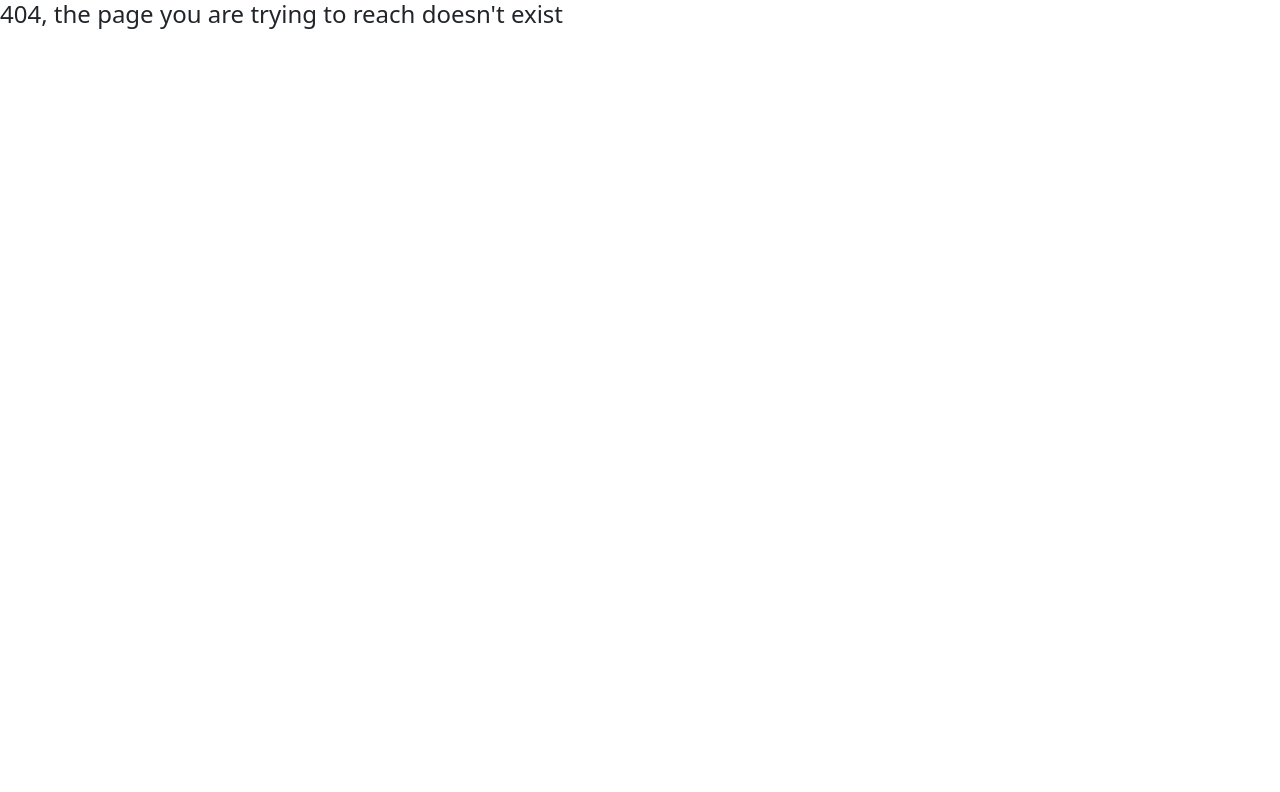
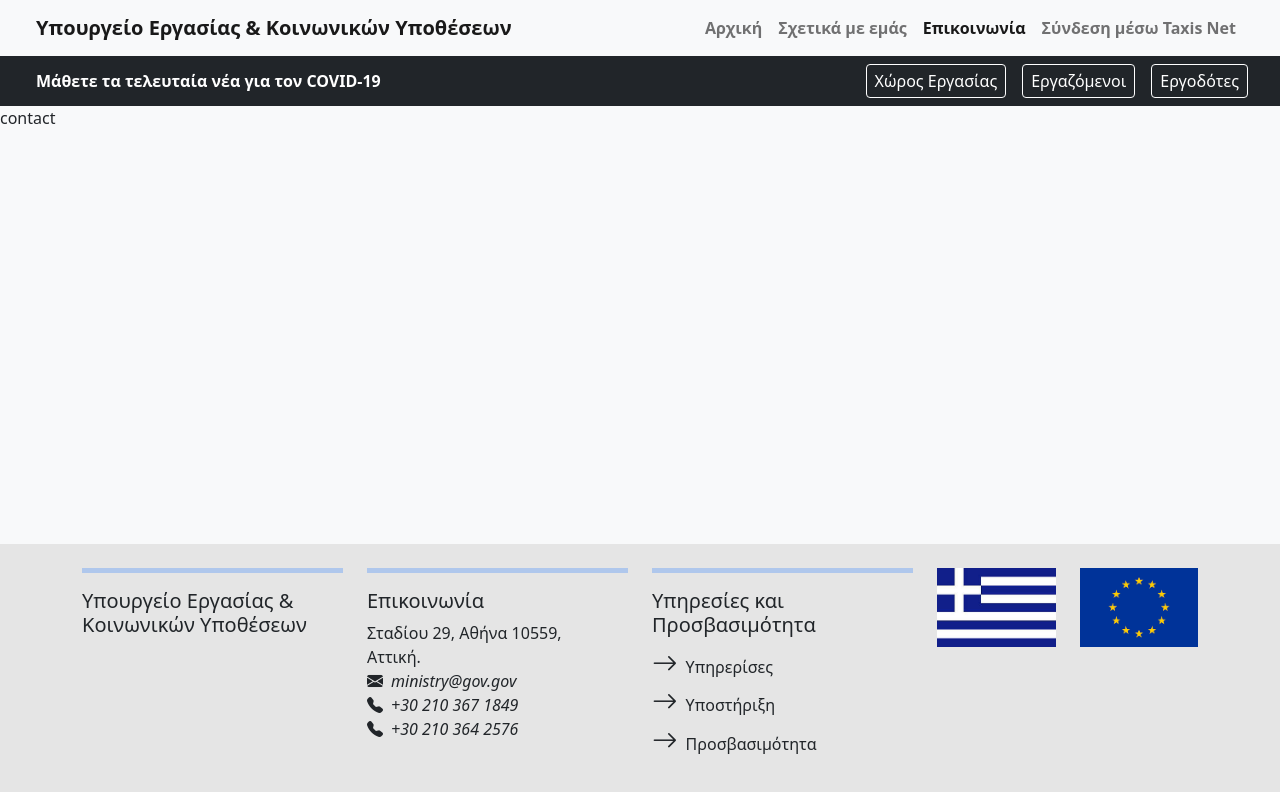
Before and after one commit to FotiadisM/Ministry-of-Labor, a React (Create React App) app in the folder web/: page /contact in a window 1280 px wide. Before the commit this address had no page. Shown: the top 792 px of the page. Built offline with nearby package versions, Linux system fonts and the light colour scheme.

Commit message:
web: minor changes

```diff
--- a/web/src/Components/Homepage/Main/NewsList.tsx
+++ b/web/src/Components/Homepage/Main/NewsList.tsx
@@ -1,12 +1,12 @@
 import React, { useState } from "react";
+import { Modal } from "../../Modal/Modal";
 
 interface NewsItemProps {
   date: string;
   text: string;
-  href: string;
 }
 
-const NewsItem: React.FC<NewsItemProps> = ({ date, text, href }) => {
+const NewsItem: React.FC<NewsItemProps> = ({ date, text }) => {
   return (
     <div className="bg-white py-2 px-3 mb-3 rounded-3 shadow-lg">
       <div>{date}</div>
@@ -24,7 +24,11 @@ const NewsItem: React.FC<NewsItemProps> = ({ date, text, href }) => {
           </p>
         </div>
         <div className="col-auto ms-3 d-flex">
-          <button className="btn btn-primary my-auto">
+          <button
+            className="btn btn-primary my-auto"
+            data-bs-toggle="modal"
+            data-bs-target="#modalPopUp"
+          >
             <i
               className="bi bi-arrow-right-short m-auto"
               style={{ fontSize: "1.5rem" }}
@@ -41,19 +45,16 @@ const news: NewsItemProps[] = [
     date: "28/10/2020",
     text:
       "Lorem ipsum dolor sit amet, consectetur adipiscing elit, sed do eiusmod tempor incididunt ut labore et dolore magna aliqua. Ut enim ad minim veniam, quis nostrud exercitation ullamco laboris nisi ut aliquip ex ea commodo consequat. Duis aute irure dolor in reprehenderit in voluptate velit esse cillum dolore eu fugiat nulla pariatur. Excepteur sint occaecat cupidatat non proident, sunt in culpa qui officia deserunt mollit anim id est laborum.",
-    href: "#",
   },
   {
     date: "28/10/2020",
     text:
       "Lorem ipsum dolor sit amet, consectetur adipiscing elit, sed do eiusmod tempor incididunt ut labore et dolore magna aliqua. Ut enim ad minim veniam, quis nostrud exercitation ullamco laboris nisi ut aliquip ex ea commodo consequat. Duis aute irure dolor in reprehenderit in voluptate velit esse cillum dolore eu fugiat nulla pariatur. Excepteur sint occaecat cupidatat non proident, sunt in culpa qui officia deserunt mollit anim id est laborum.",
-    href: "#",
   },
   {
     date: "28/10/2020",
     text:
       "Lorem ipsum dolor sit amet, consectetur adipiscing elit, sed do eiusmod tempor incididunt ut labore et dolore magna aliqua. Ut enim ad minim veniam, quis nostrud exercitation ullamco laboris nisi ut aliquip ex ea commodo consequat. Duis aute irure dolor in reprehenderit in voluptate velit esse cillum dolore eu fugiat nulla pariatur. Excepteur sint occaecat cupidatat non proident, sunt in culpa qui officia deserunt mollit anim id est laborum.",
-    href: "#",
   },
 ];
 
@@ -80,10 +81,15 @@ export const NewsList: React.FC<NewsListsProps> = ({ title }) => {
         {title}
       </h3>
       <div>
-        <NewsItem date={news[0].date} text={news[0].text} href={news[0].href} />
-        <NewsItem date={news[1].date} text={news[1].text} href={news[1].href} />
-        <NewsItem date={news[2].date} text={news[2].text} href={news[2].href} />
+        <NewsItem date={news[0].date} text={news[0].text} />
+        <NewsItem date={news[1].date} text={news[1].text} />
+        <NewsItem date={news[2].date} text={news[2].text} />
       </div>
+
+      <Modal
+        title="Oops.. 🤯🤯"
+        text="What you are trying to access is not implemeted yet."
+      />
     </div>
   );
 };
--- /dev/null
+++ b/web/src/Components/Modal/Modal.tsx
@@ -0,0 +1,38 @@
+import React from "react";
+
+interface ModalProps {
+  title: string;
+  text: string;
+}
+
+export const Modal: React.FC<ModalProps> = ({ title, text }) => {
+  return (
+    <div className="modal fade" id="modalPopUp" tabIndex={-1}>
+      <div className="modal-dialog modal-dialog-centered">
+        <div className="modal-content">
+          <div className="modal-header">
+            <h5 className="modal-title">{title}</h5>
+            <button
+              type="button"
+              className="btn-close"
+              data-bs-dismiss="modal"
+              aria-label="Close"
+            ></button>
+          </div>
+          <div className="modal-body">
+            <p>{text}</p>
+          </div>
+          <div className="modal-footer">
+            <button
+              type="button"
+              className="btn btn-primary"
+              data-bs-dismiss="modal"
+            >
+              Close
+            </button>
+          </div>
+        </div>
+      </div>
+    </div>
+  );
+};
--- a/web/src/Components/Navbar/NavBar.tsx
+++ b/web/src/Components/Navbar/NavBar.tsx
@@ -1,13 +1,18 @@
 import React from "react";
+import { NavLink } from "react-router-dom";
 import { Covid } from "./Covid";
 
 const NavItem: React.FC<Route> = ({ text, status, href }) => {
   return (
     <li className="nav-item">
-      {/* {The extra space gap is needed here} */}
-      <a className={"nav-link fw-bold " + status} href={href}>
+      <NavLink
+        className={"nav-link fw-bold"}
+        to={href}
+        activeClassName="active"
+        exact={true}
+      >
         {text}
-      </a>
+      </NavLink>
     </li>
   );
 };
@@ -29,9 +34,9 @@ export const NavBar: React.FC<NavBarProps> = () => {
         style={{ backgroundColor: "#f8f9fa" }}
       >
         <div className="container-fluid">
-          <a className="navbar-brand fw-bold" href="/">
+          <div className="navbar-brand fw-bold">
             Υπουργείο Εργασίας & Κοινωνικών Υποθέσεων
-          </a>
+          </div>
           <button
             className="navbar-toggler"
             type="button"
--- a/web/src/Containers/App/App.tsx
+++ b/web/src/Containers/App/App.tsx
@@ -2,6 +2,7 @@ import React from "react";
 import { Route, Switch } from "react-router-dom";
 import { Footer } from "../../Components/Footer/Footer";
 import { NavBar } from "../../Components/Navbar/NavBar";
+import { Contact } from "../Contact/Contact";
 import { Homepage } from "../Homepage/Homepage";
 
 export const Middleware: React.FC = ({ children }) => {
@@ -9,10 +10,13 @@ export const Middleware: React.FC = ({ children }) => {
   const backgroundColor2: string = "#f8f9fa";
 
   return (
-    <div className="App" style={{ backgroundColor: backgroundColor2 }}>
+    <div
+      className="d-flex flex-column min-vh-100"
+      style={{ backgroundColor: backgroundColor2 }}
+    >
       <NavBar />
       {children}
-      <div className="pt-5">
+      <div className="pt-5 mt-auto">
         <Footer />
       </div>
     </div>
@@ -27,8 +31,10 @@ function App() {
           <Homepage />
         </Middleware>
       </Route>
-      <Route exact path="/hello">
-        <h1>wtf?</h1>
+      <Route exact path="/contact">
+        <Middleware>
+          <Contact />
+        </Middleware>
       </Route>
       <Route path="/">
         <h4>404, the page you are trying to reach doesn't exist</h4>
--- /dev/null
+++ b/web/src/Containers/Contact/Contact.tsx
@@ -0,0 +1,5 @@
+import React from "react";
+
+export const Contact: React.FC = () => {
+  return <div>contact</div>;
+};
--- a/web/src/Containers/Homepage/Homepage.tsx
+++ b/web/src/Containers/Homepage/Homepage.tsx
@@ -17,7 +17,7 @@ export const Homepage: React.FC<Props> = () => {
         </div>
       </div>
       <hr className="w-75" style={{ height: "2px", margin: "3rem auto" }} />
-      <div className="py-5">
+      <div className="pb-5 pt-3">
         <MiddlePage />
       </div>
     </main>
--- /dev/null
+++ b/web/src/index.css
@@ -0,0 +1,5 @@
+html,
+body,
+#root {
+  min-height: 100vh !important;
+}
--- a/web/src/index.tsx
+++ b/web/src/index.tsx
@@ -4,6 +4,7 @@ import App from "./Containers/App/App";
 import { BrowserRouter } from "react-router-dom";
 import reportWebVitals from "./reportWebVitals";
 
+import "./index.css";
 import "../node_modules/bootstrap/dist/css/bootstrap.css";
 import "../node_modules/bootstrap/dist/js/bootstrap.js";
 import "../node_modules/bootstrap-icons/font/bootstrap-icons.css";
```
Also changed, not shown: web/src/modules.d.ts (+25 -0 lines), 1 other file (tests, documents, lock files or other folders).
